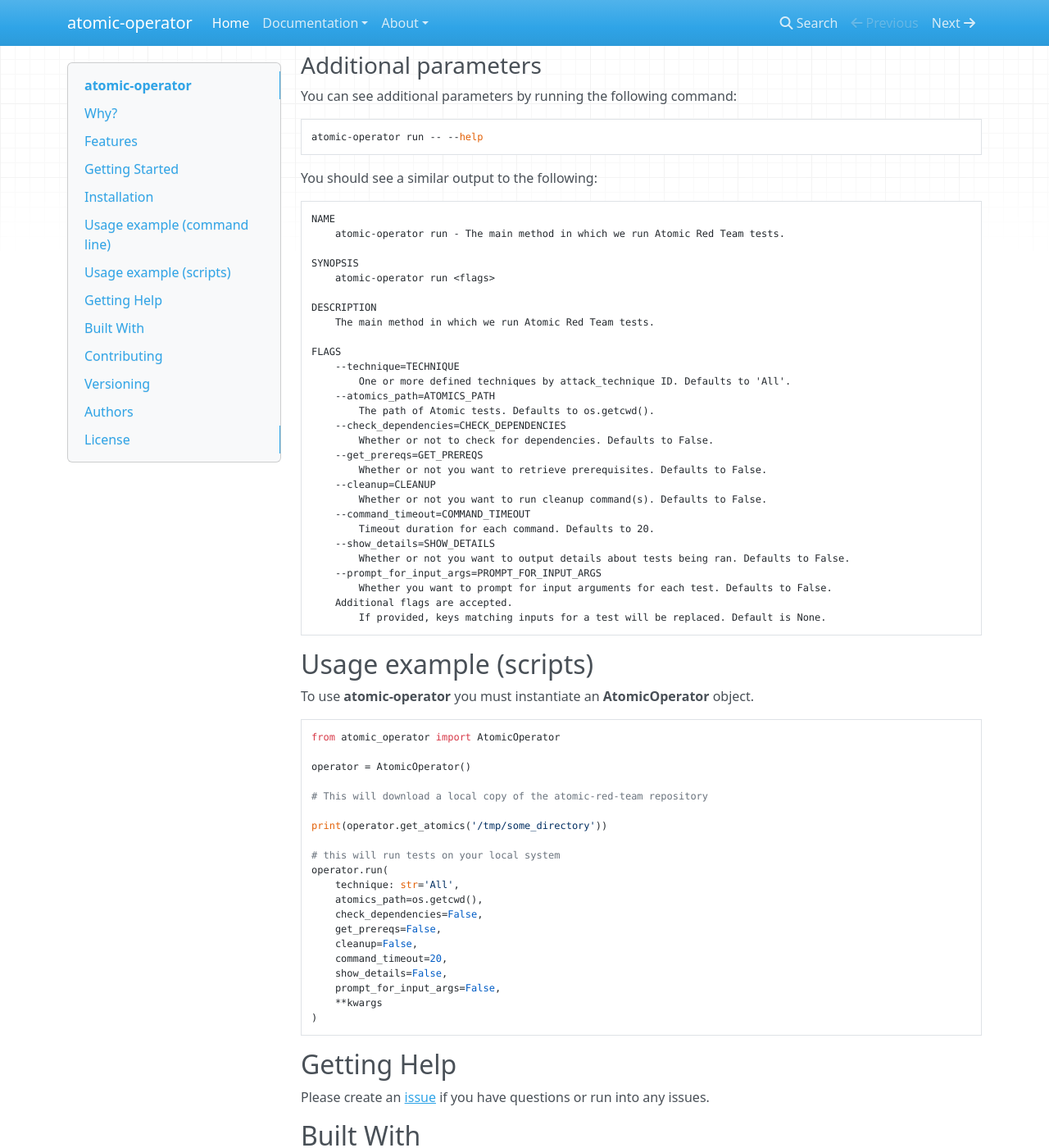
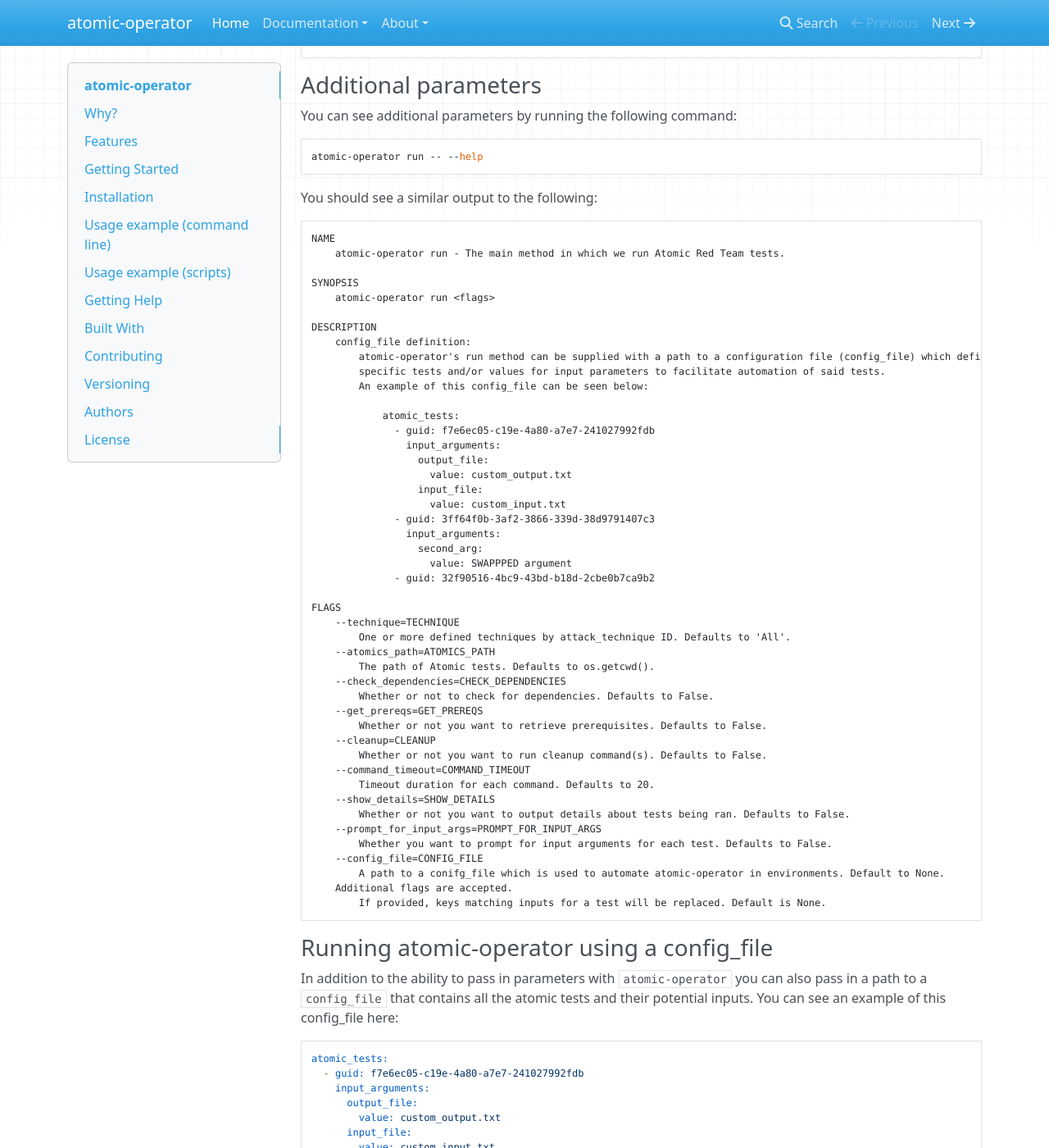
Before and after one commit to swimlane/atomic-operator, an MkDocs documentation site: the page built from docs/index.md, in a window 1280 px wide and 1400 px high, scrolled down 2494 px. Shown: the whole window at 82% size. Built offline with MkDocs 1.6.1, drawn with Linux system fonts in a browser that asks for light colours; nearby versions of some CDN libraries; some of the changed text lies outside the part shown.

Commit message:
Adding documentation for new config_file feature

````diff
--- a/docs/index.md
+++ b/docs/index.md
@@ -22,6 +22,7 @@
 * Support local execution of Atomic Red Teams tests on Windows, macOS, and Linux systems
 * Can prompt for input arguments but not required
 * Assist with downloading the atomic-red-team repository
+* Can be automated further based on a configuration file
 
 ## Getting Started
 
@@ -113,7 +114,23 @@
     atomic-operator run <flags>
 
 DESCRIPTION
-    The main method in which we run Atomic Red Team tests.
+    config_file definition:
+        atomic-operator's run method can be supplied with a path to a configuration file (config_file) which defines
+        specific tests and/or values for input parameters to facilitate automation of said tests.
+        An example of this config_file can be seen below:
+
+            atomic_tests:
+              - guid: f7e6ec05-c19e-4a80-a7e7-241027992fdb
+                input_arguments:
+                  output_file:
+                    value: custom_output.txt
+                  input_file:
+                    value: custom_input.txt
+              - guid: 3ff64f0b-3af2-3866-339d-38d9791407c3
+                input_arguments:
+                  second_arg:
+                    value: SWAPPPED argument
+              - guid: 32f90516-4bc9-43bd-b18d-2cbe0b7ca9b2
 
 FLAGS
     --technique=TECHNIQUE
@@ -132,8 +149,29 @@
         Whether or not you want to output details about tests being ran. Defaults to False.
     --prompt_for_input_args=PROMPT_FOR_INPUT_ARGS
         Whether you want to prompt for input arguments for each test. Defaults to False.
+    --config_file=CONFIG_FILE
+        A path to a conifg_file which is used to automate atomic-operator in environments. Default to None.
     Additional flags are accepted.
         If provided, keys matching inputs for a test will be replaced. Default is None.
+```
+
+### Running atomic-operator using a config_file
+
+In addition to the ability to pass in parameters with `atomic-operator` you can also pass in a path to a `config_file` that contains all the atomic tests and their potential inputs. You can see an example of this config_file here:
+
+```yaml
+atomic_tests:
+  - guid: f7e6ec05-c19e-4a80-a7e7-241027992fdb
+    input_arguments:
+      output_file:
+        value: custom_output.txt
+      input_file:
+        value: custom_input.txt
+  - guid: 3ff64f0b-3af2-3866-339d-38d9791407c3
+    input_arguments:
+        second_arg:
+          value: SWAPPPED argument
+  - guid: 32f90516-4bc9-43bd-b18d-2cbe0b7ca9b2
 ```
 
 ## Usage example (scripts)
````
Also changed, not shown: README.md (+39 -1 lines), docs/atomic-operator.md (+39 -1 lines).
